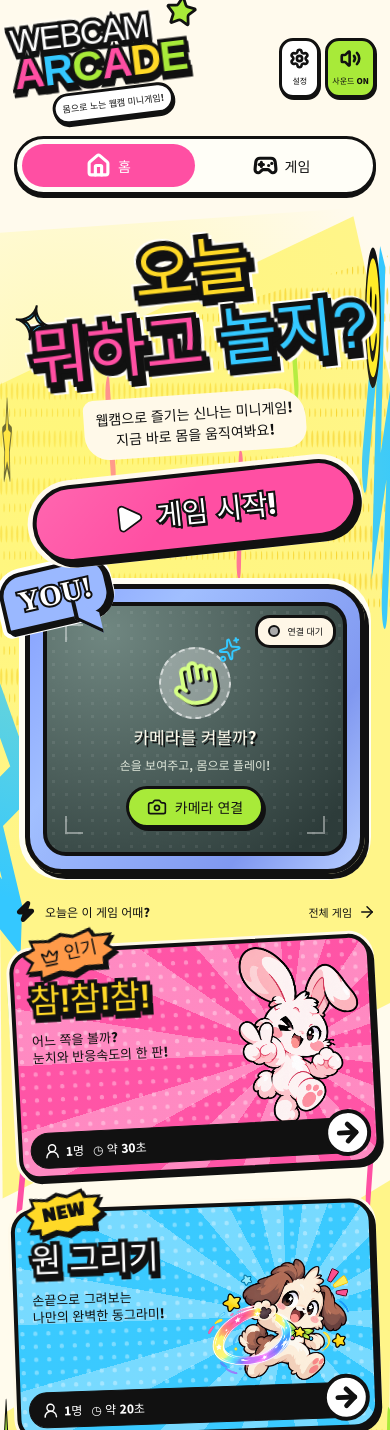
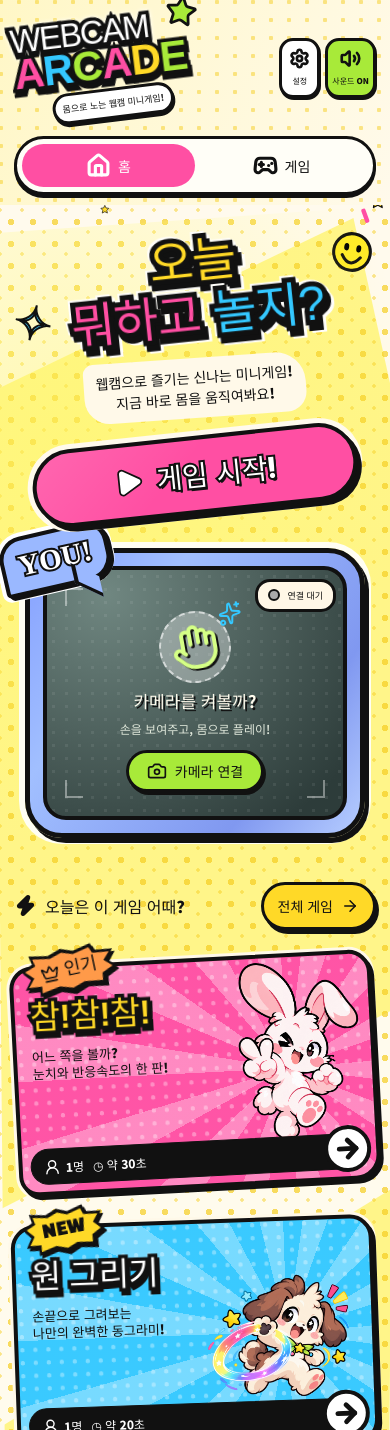
Before and after one commit to diefrau/WebcamArcade, a React (Vite) app: page / in a window 390 px wide. Shown: the top 1430 px of the page. Built offline with nearby package versions, Linux system fonts and the light colour scheme; a web font is replaced by a local one.

Commit message:
Fix home layout and preserve comic artwork across screen sizes

```diff
--- a/src/comic.css
+++ b/src/comic.css
@@ -121,43 +121,6 @@ body {
 }
 .utilities .camera-utility {
   min-width: 92px;
-}
-.health-sticker {
-  position: absolute;
-  top: -26px;
-  right: -45px;
-  white-space: pre-line;
-  transform: rotate(10deg);
-  font-weight: 900;
-  font-size: 15px;
-  color: white;
-  background: var(--pink);
-  padding: 18px 18px;
-  clip-path: polygon(
-    5% 8%,
-    22% 10%,
-    24% 0,
-    43% 8%,
-    55% 0,
-    66% 9%,
-    89% 0,
-    90% 22%,
-    100% 27%,
-    92% 46%,
-    100% 69%,
-    88% 74%,
-    89% 99%,
-    64% 90%,
-    53% 100%,
-    40% 91%,
-    21% 100%,
-    18% 82%,
-    0 81%,
-    6% 61%,
-    0 47%,
-    9% 35%
-  );
-  display: none;
 }
 .hero {
   grid-template-columns: 1fr 1.13fr 0.77fr;
@@ -1460,9 +1423,6 @@ html[lang="en"] .result-heading {
   .utilities small {
     font-size: 13px;
   }
-  .health-sticker {
-    display: block;
-  }
   .hero {
     height: 400px;
     gap: 26px;
--- a/src/components/ComicArt.tsx
+++ b/src/components/ComicArt.tsx
@@ -70,33 +70,26 @@ export function FutureArt({ pose = false }: { pose?: boolean }) {
 }
 export function ComicDecor() {
   return (
+    <>
       <svg
         className="comic-decor"
         viewBox="0 0 1600 920"
         preserveAspectRatio="none"
         aria-hidden="true"
       >
-      <defs>
-        <pattern
-          id="comic-dots"
-          width="22"
-          height="22"
-          patternUnits="userSpaceOnUse"
-        >
-          <circle cx="5" cy="5" r="4" fill="#f5cd21" opacity=".7" />
-          <circle cx="17" cy="15" r="2" fill="#f5cd21" />
-        </pattern>
-      </defs>
         <path
           d="M-20 179 1450 100 1640 196 1580 844 38 885Z"
           fill="#fff46b"
           opacity=".76"
         />
-      <path
-        d="M0 175 1600 118v166L0 338Zm0 515 1600-32v381L0 854Z"
-        fill="url(#comic-dots)"
-      />
         <path d="m0 555 1600-91v82L0 655Z" fill="#fffbed" />
+      </svg>
+      <div className="comic-halftone" aria-hidden="true" />
+      <svg
+        className="comic-decor-shapes"
+        viewBox="0 0 1600 920"
+        aria-hidden="true"
+      >
         <path
           d="m-40 316 139 44-130 15 117 55-119-17m1530-197 72-95-26 118 67-51-32 91"
           stroke="#34c8ff"
@@ -159,7 +152,9 @@ export function ComicDecor() {
             />
           ))}
         </g>
-      <g transform="translate(1530 147) rotate(10)">
+      </svg>
+      <svg className="comic-smile" viewBox="-36 -36 72 72" aria-hidden="true">
+        <g transform="rotate(10)">
           <circle r="30" fill="#ffeb27" stroke="#111" strokeWidth="5" />
           <ellipse cx="-10" cy="-7" rx="4" ry="6" />
           <ellipse cx="10" cy="-7" rx="4" ry="6" />
@@ -172,6 +167,7 @@ export function ComicDecor() {
           />
         </g>
       </svg>
+    </>
   );
 }
 
--- a/src/locales/en.json
+++ b/src/locales/en.json
@@ -140,7 +140,6 @@
   "handHelp": "Open your hand to aim. Pinch to pop!",
   "switchMouse": "Continue with mouse",
   "cancel": "Cancel",
-  "health": "PLAY MORE.\nFEEL GOOD!",
   "futureRps": "ROCK, PAPER…",
   "futureDodge": "DODGE IT!",
   "futurePose": "STRIKE A POSE!",
--- a/src/locales/ko.json
+++ b/src/locales/ko.json
@@ -140,7 +140,6 @@
   "handHelp": "손가락을 펼쳐 조준하고, 엄지와 검지를 붙여 팡!",
   "switchMouse": "마우스로 계속",
   "cancel": "취소",
-  "health": "놀면\n더 건강해져!",
   "futureRps": "가위바위보",
   "futureDodge": "빨리 피해!",
   "futurePose": "포즈 따라해!",
--- a/src/main.tsx
+++ b/src/main.tsx
@@ -70,6 +70,7 @@ import {
 import "./game-theme.css";
 import { RouteContent } from "./components/RouteContent";
 import "./motion.css";
+import "./responsive.css";
 import { CountUp, ResultCelebration } from "./components/ResultCelebration";
 import { ArcadeAudio, type SoundCue } from "./audio/ArcadeAudio";
 
@@ -374,7 +375,6 @@ function Header({
           </small>
         </button>
       </div>
-      <span className="health-sticker">{t("health")}</span>
     </header>
   );
 }
@@ -528,7 +528,7 @@ function HomePage() {
             <Zap size={23} fill="currentColor" />
             {t("featured")}
           </h2>
-          <Link to="/games">
+          <Link to="/games" className="view-all-button">
             {t("viewAll")}
             <ArrowRight size={18} />
           </Link>
--- /dev/null
+++ b/src/responsive.css
@@ -0,0 +1,155 @@
+/* Content determines height; decorative artwork keeps its own proportions. */
+.comic-halftone {
+  position: absolute;
+  inset: 145px 0 0;
+  background:
+    radial-gradient(circle, #f5cd21b3 3px, transparent 3.5px) 0 0 / 22px 22px,
+    radial-gradient(circle, #f5cd2180 1.5px, transparent 2px) 11px 10px / 22px
+      22px;
+  z-index: -1;
+  pointer-events: none;
+}
+.comic-decor-shapes {
+  position: absolute;
+  inset: 0 0 auto;
+  width: 100%;
+  height: auto;
+  aspect-ratio: 1600 / 920;
+  z-index: -1;
+  pointer-events: none;
+}
+.header {
+  isolation: isolate;
+}
+.header::before {
+  content: "";
+  position: absolute;
+  inset: -24px -40px -10px;
+  z-index: -1;
+  pointer-events: none;
+  background:
+    radial-gradient(circle, #f5cd2180 2px, transparent 2.5px) 0 0 / 18px 18px,
+    linear-gradient(115deg, #fff7c4, #fffaed);
+}
+.header .top-nav {
+  flex: 1;
+  width: auto;
+  min-width: 0;
+}
+.header .utilities {
+  flex-shrink: 0;
+}
+.comic-smile {
+  position: absolute;
+  top: clamp(180px, 10vw, 220px);
+  right: clamp(18px, 2vw, 48px);
+  width: clamp(48px, 4.5vw, 84px);
+  height: auto;
+  aspect-ratio: 1;
+  z-index: 0;
+  pointer-events: none;
+}
+.hero {
+  height: auto;
+  min-height: 365px;
+  padding-block: 20px 48px;
+}
+.hero > * {
+  min-width: 0;
+}
+.hero .hero-cta {
+  max-width: calc(100% - 20px);
+}
+.featured .section-heading {
+  height: auto;
+  min-height: 48px;
+  gap: 16px;
+  margin: 16px 0 28px;
+}
+.featured .section-heading h2 {
+  font-size: clamp(16px, 1.15vw, 22px);
+  line-height: 1.4;
+}
+.featured .view-all-button {
+  display: inline-flex;
+  align-items: center;
+  justify-content: center;
+  flex-shrink: 0;
+  gap: 8px;
+  min-height: 48px;
+  padding: 10px 18px;
+  border: 3px solid var(--ink);
+  border-radius: 999px;
+  background: var(--yellow);
+  box-shadow: 3px 4px 0 var(--ink);
+  font-size: 15px;
+  font-weight: 900;
+}
+@media (min-width: 1550px) {
+  .hero {
+    min-height: 400px;
+  }
+}
+@media (max-width: 1100px) and (min-width: 961px) {
+  .header .logo {
+    width: 225px;
+    min-width: 225px;
+  }
+  .header .logo-webcam {
+    font-size: 39px;
+  }
+  .header .logo-arcade {
+    font-size: 48px;
+  }
+}
+@media (max-width: 960px) {
+  .header {
+    flex-wrap: wrap;
+    justify-content: space-between;
+  }
+  .header .top-nav {
+    flex: 1 0 100%;
+  }
+  .comic-smile {
+    top: 290px;
+    right: 16px;
+    width: 54px;
+  }
+  .hero {
+    min-height: 0;
+    padding-bottom: 36px;
+  }
+  .featured .game-grid {
+    grid-template-columns: repeat(2, minmax(0, 1fr));
+    gap: 28px 20px;
+  }
+}
+@media (max-width: 640px) {
+  .comic-smile {
+    top: 230px;
+    width: 44px;
+  }
+  .hero h1 {
+    font-size: clamp(48px, 10vw, 64px);
+  }
+  .hero .hero-cta {
+    margin-inline: auto;
+    max-width: 350px;
+  }
+  .featured .section-heading {
+    flex-wrap: wrap;
+    gap: 12px;
+    margin-top: 8px;
+  }
+  .featured .section-heading h2 {
+    font-size: 16px;
+  }
+  .featured .view-all-button {
+    font-size: 14px;
+    padding-inline: 14px;
+  }
+  .featured .game-grid {
+    grid-template-columns: 1fr;
+    gap: 32px;
+  }
+}
```
Also changed, not shown: 2 other files (tests, documents, lock files or other folders). Lines whose indentation alone changed are shown as unchanged.
